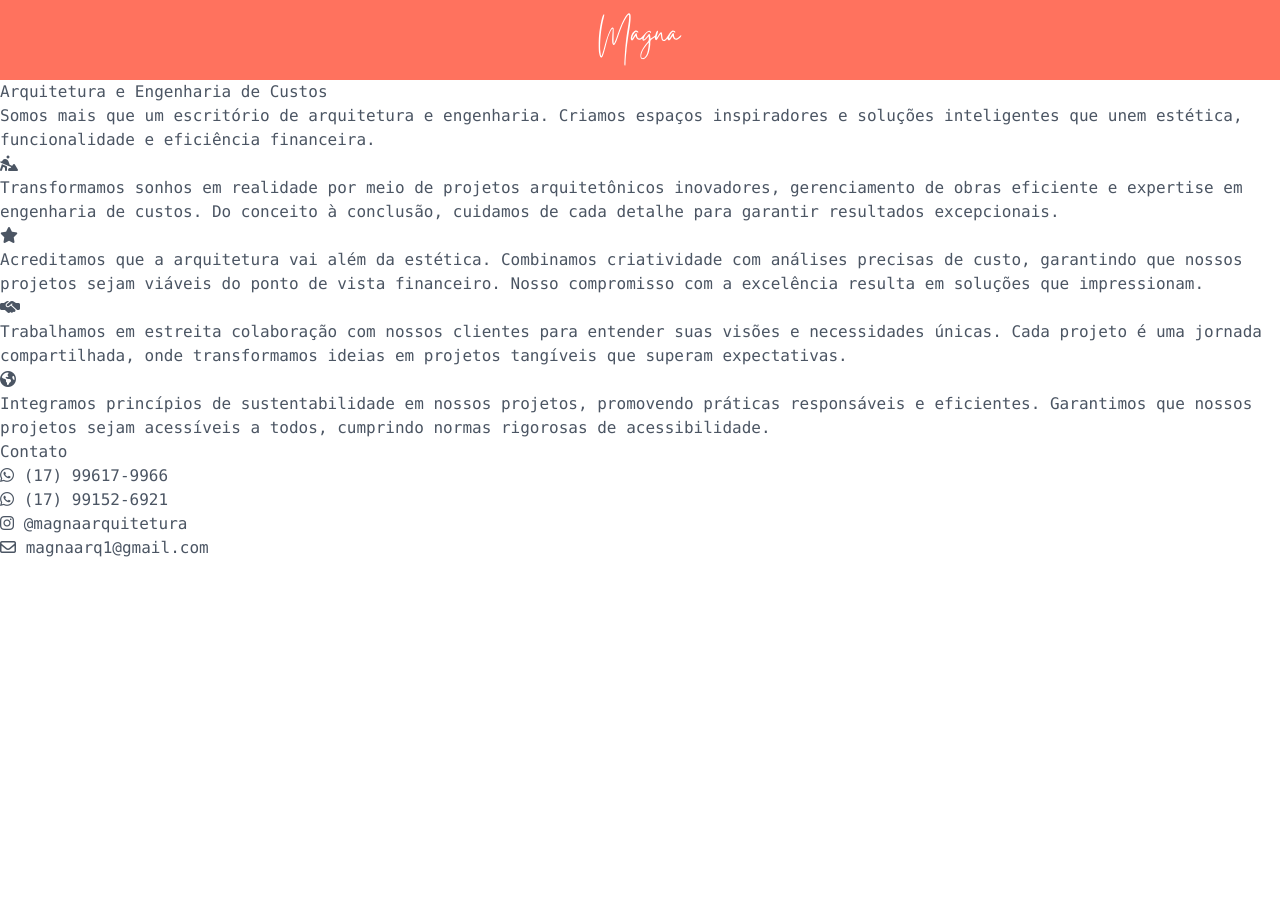
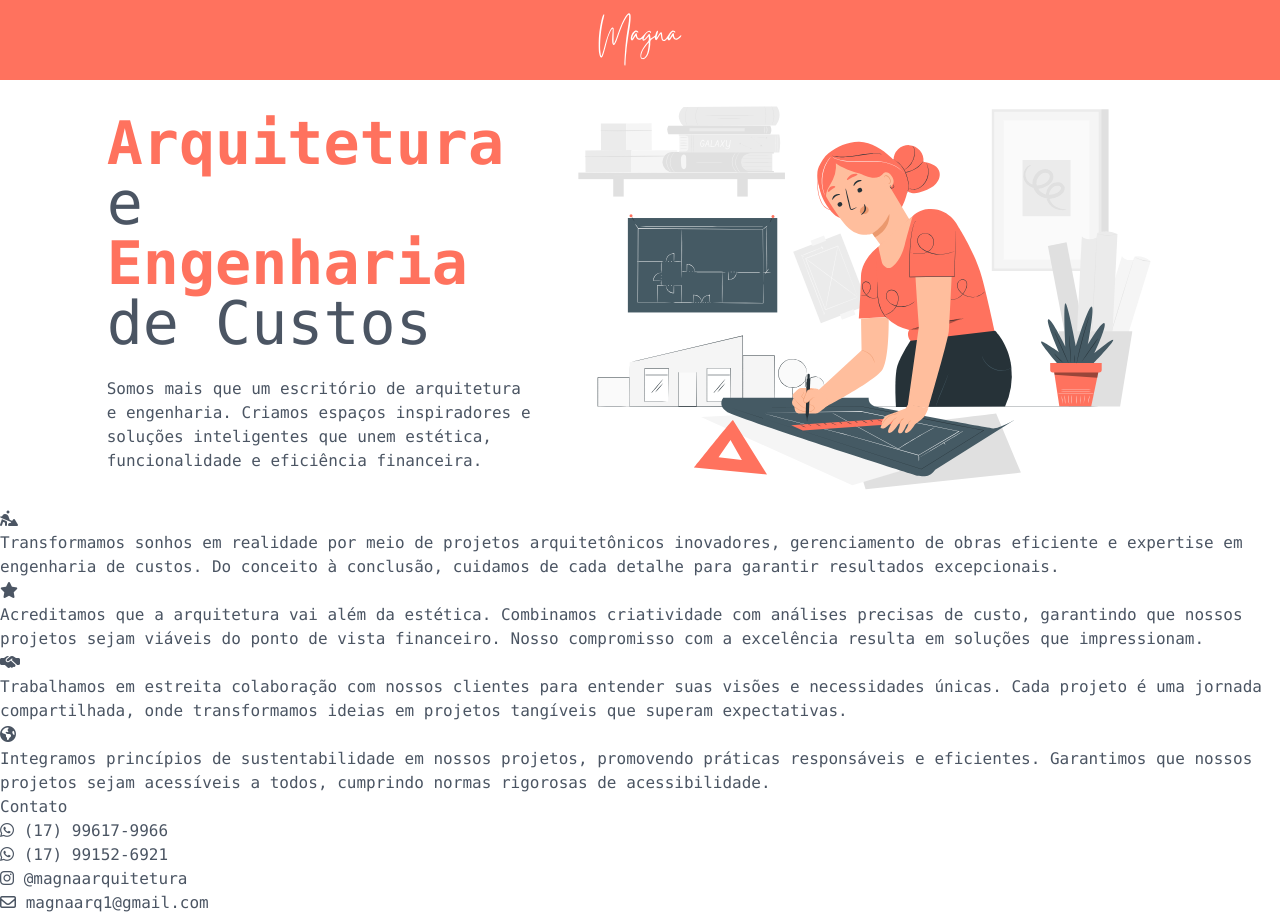
Before and after one commit to Gervaes/magna-arquitetura, a website: page build/index.html in a window 1280 px wide. Before the commit the page ends 800 px from the top, so only its background shows below. Drawn offline with Linux system fonts and the light colour scheme.

Commit message:
feat: New hero section with image and page title

```diff
--- a/build/index.html
+++ b/build/index.html
@@ -11,8 +11,16 @@
     <header class="w-screen h-20 flex justify-center bg-accent">
         <img class="h-full p-3" src="../assets/images/logo.svg" alt="">
     </header>
-    <h2 class="text-4xl">Arquitetura e Engenharia de Custos</h2>
-    <p>Somos mais que um escritório de arquitetura e engenharia. Criamos espaços inspiradores e soluções inteligentes que unem estética, funcionalidade e eficiência financeira.</p>
+    <section class="flex justify-center">
+        <div class="container flex flex-col-reverse justify-center md:flex-row">
+            <div class="flex flex-col px-8 justify-center items-center text-center md:w-1/2 md:px-0 md:text-left xl:w-1/3">
+                <h2 class="text-3xl md:text-4xl lg:text-5xl xl:text-6xl">
+                    <span class="text-accent font-semibold">Arquitetura</span> e <span class="text-accent font-semibold">Engenharia</span> de Custos</h2>
+                <p class="pt-6">Somos mais que um escritório de arquitetura e engenharia. Criamos espaços inspiradores e soluções inteligentes que unem estética, funcionalidade e eficiência financeira.</p>
+            </div>
+            <img class="w-screen md:w-1/2" src="../assets/images/architect.svg" alt="">
+        </div>
+    </section>
     <div class="bullet-points">
         <div class="bullet-point">
             <i class="bullet-point-icon fa-solid fa-person-digging"></i>
```
Also changed, not shown: assets/images/architect.svg (added).
